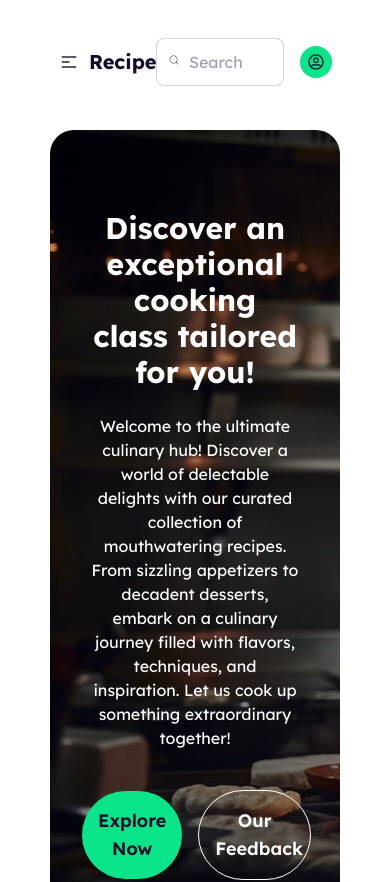
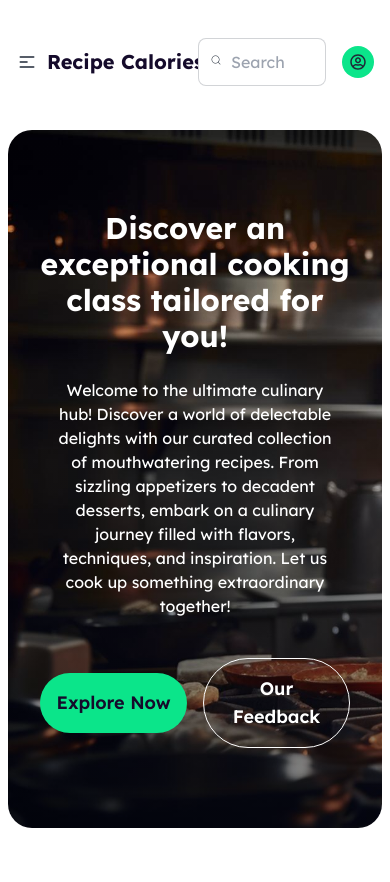
Before and after one commit to MiM1303/Chef-s-Table, a React (Vite) app: page / in a window 390 px wide. Shown: the top 882 px of the page. Built offline with nearby package versions, Linux system fonts and the light colour scheme.

Commit message:
added  minor design  corrections

```diff
--- a/src/index.css
+++ b/src/index.css
@@ -15,8 +15,8 @@ body{
 @media screen and (min-width:300px) and (max-width:767px)
 {
   body{
-    margin-left: 50px;
-    margin-right: 50px;
+    margin-left: 8px;
+    margin-right: 8px;
     margin-top: 30px;
     margin-bottom: 30px;
   }
```
